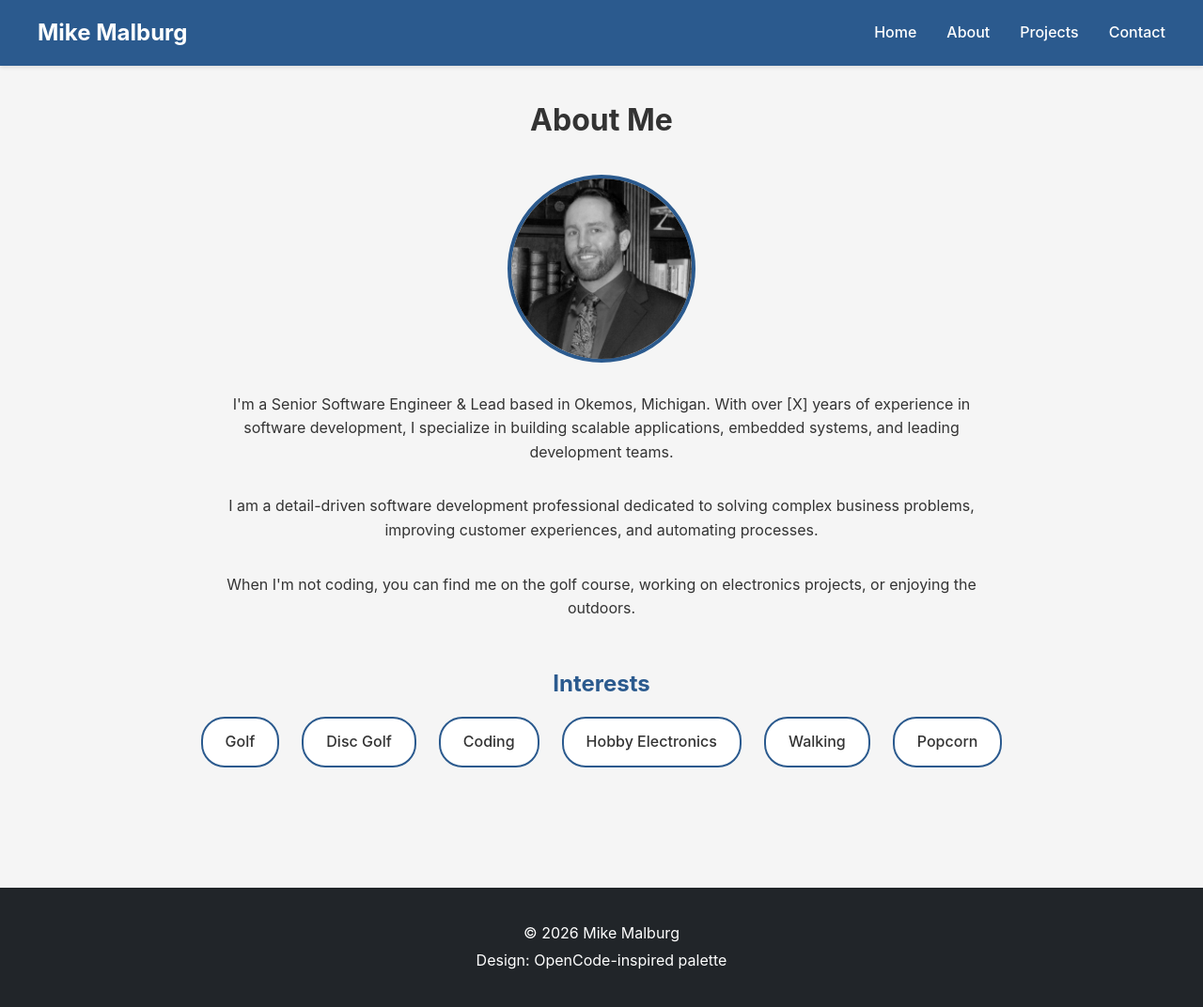
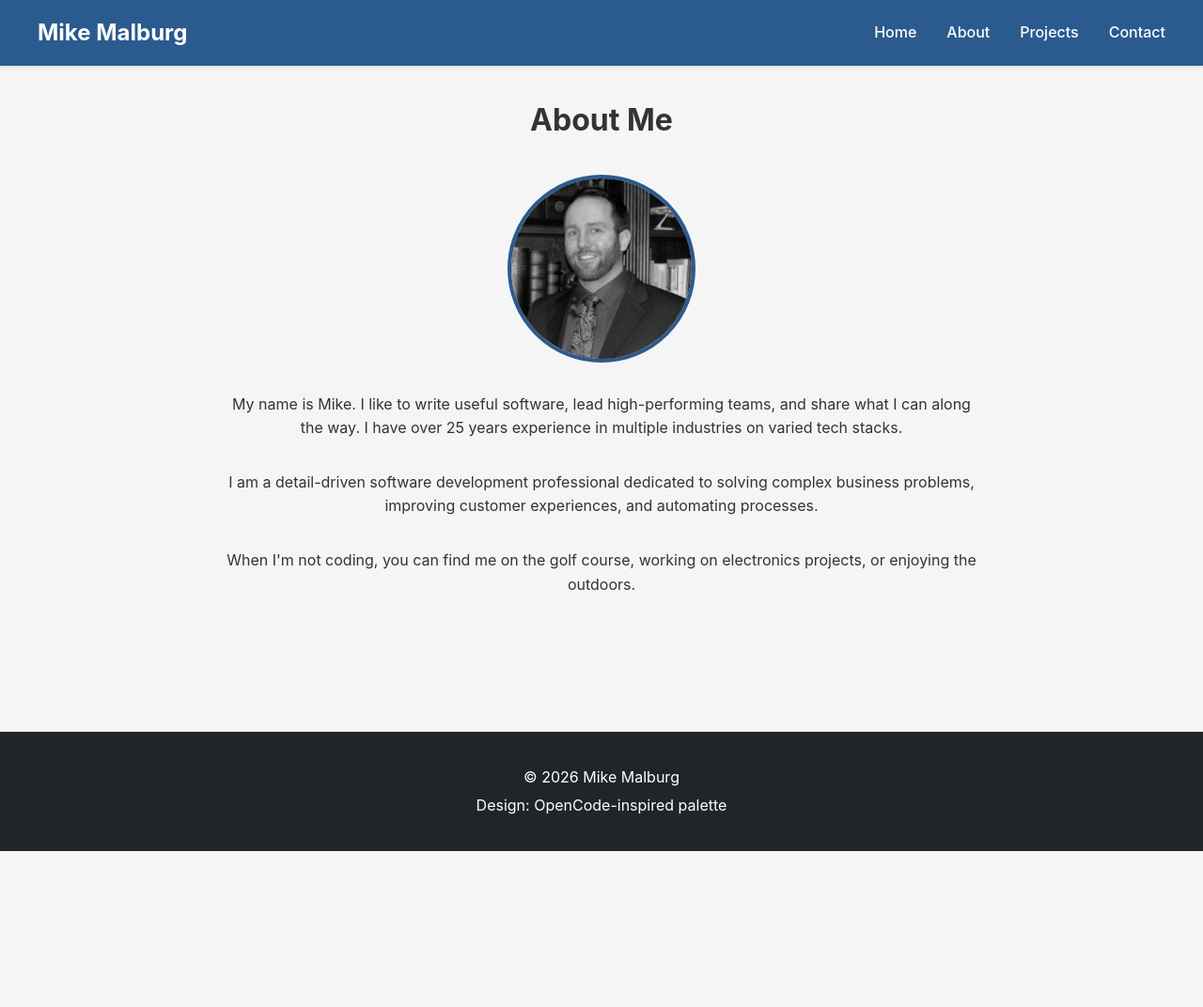
Before and after one commit to mikemalburg/mikemalburg.com, a Jekyll site: the page built from about.md, in a window 1280 px wide. Shown: the whole page at 94% size. Built offline with Jekyll 4.4.1, drawn with Linux system fonts in a browser that asks for light colours; after the commit the page ends 906 px from its top, so only the background shows below that.

Commit message:
Update description with new bio

```diff
--- a/about.md
+++ b/about.md
@@ -7,20 +7,7 @@ title: About
   <h1>About Me</h1>
   <div class="bio">
     <img src="{{ site.baseurl }}/assets/mike-profile.jpg" alt="Mike Malburg" class="bio-img">
-    <p>I'm a Senior Software Engineer & Lead based in Okemos, Michigan. With over [X] years of experience in software development, I specialize in building scalable applications, embedded systems, and leading development teams.</p>
+    <p>My name is Mike. I like to write useful software, lead high-performing teams, and share what I can along the way. I have over 25 years experience in multiple industries on varied tech stacks.</p>
     <p>I am a detail-driven software development professional dedicated to solving complex business problems, improving customer experiences, and automating processes.</p>
     <p>When I'm not coding, you can find me on the golf course, working on electronics projects, or enjoying the outdoors.</p>
   </div>
-
-  <div class="interests">
-    <h2>Interests</h2>
-    <ul>
-      <li>Golf</li>
-      <li>Disc Golf</li>
-      <li>Coding</li>
-      <li>Hobby Electronics</li>
-      <li>Walking</li>
-      <li>Popcorn</li>
-    </ul>
-  </div>
-</div>
```
